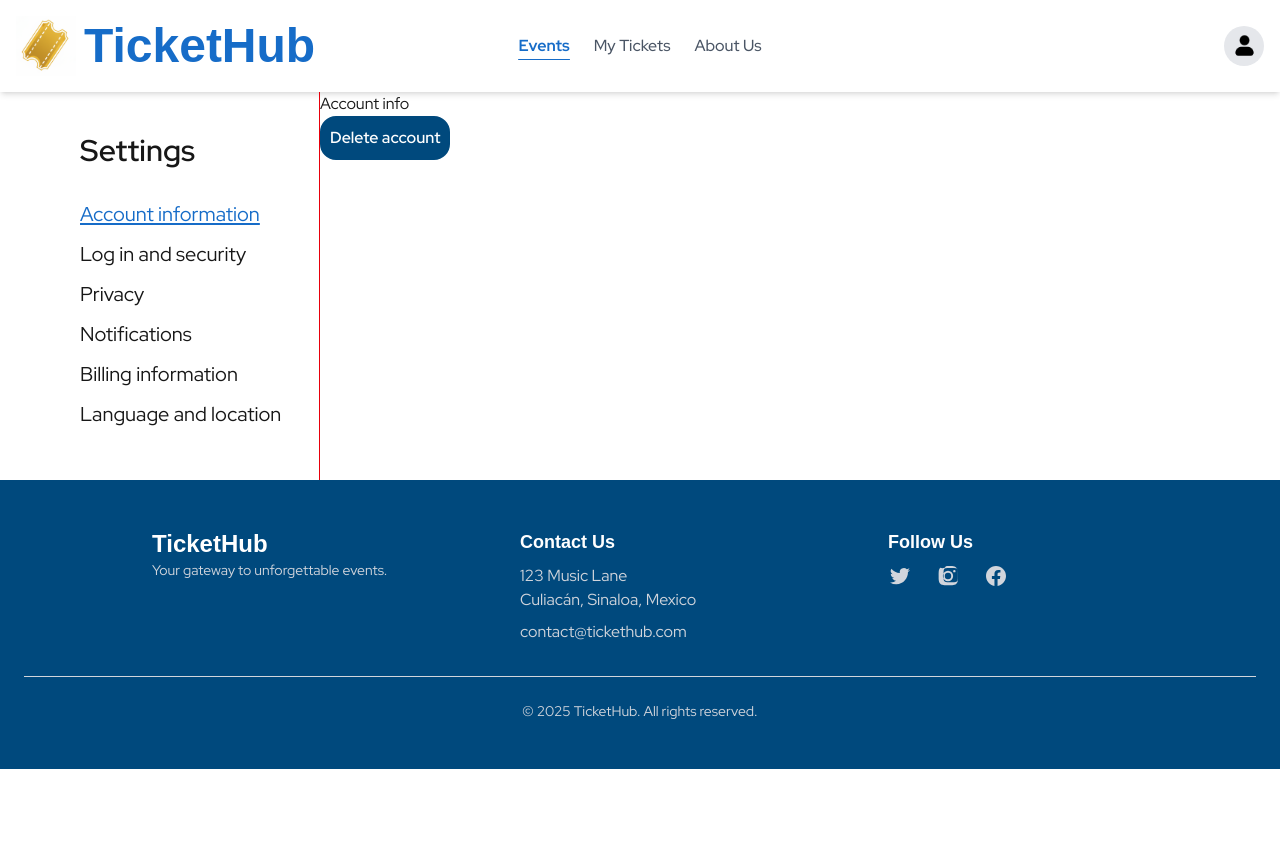
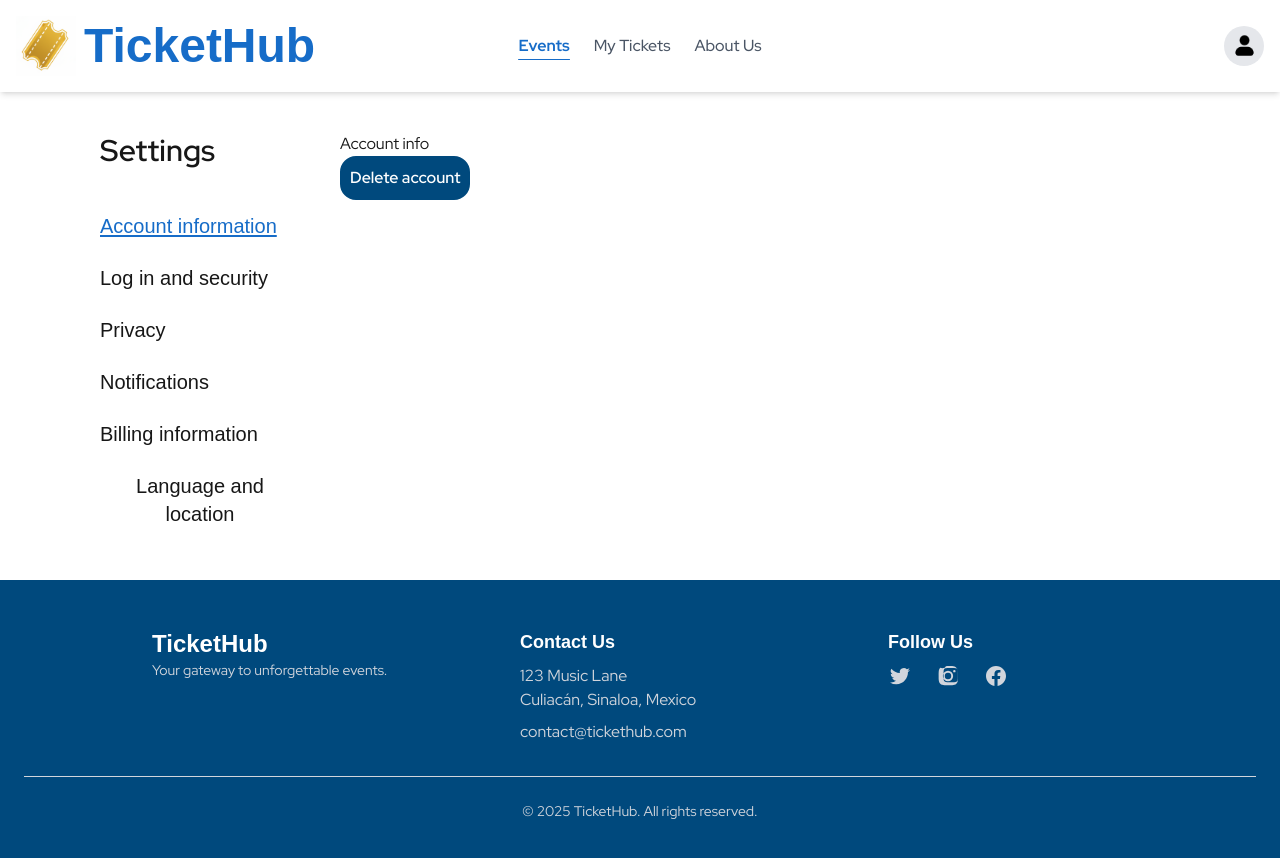
Before and after one commit to Lihn2254/tickethub, a Next.js app in the folder frontend/: page /settings in a window 1280 px wide. Shown: the top 858 px of the page. Before the commit the page ends 800 px from the top, so only its background shows below. Built offline with nearby package versions, Linux system fonts and the light colour scheme; sample sign-in values are in the browser's storage; a web font is replaced by a local one.

Commit message:
Style improvements to /settings

```diff
--- a/frontend/src/app/(main)/settings/page.tsx
+++ b/frontend/src/app/(main)/settings/page.tsx
@@ -19,17 +19,24 @@ export default function Settings() {
       case 0: {
         return <AccountInfo />;
       }
+      default: {
+        return null;
+      }
     }
   };
 
   return (
-    <div className="flex flex-row">
-      <section className="w-1/4 pl-20 pt-10 pb-10 border-r border-r-red-600">
-        <span className="font-semibold text-3xl">Settings</span>
+    <div className="flex flex-row py-10">
+      <section className="w-1/4 pl-20">
+        <span className="font-semibold text-3xl pl-5">Settings</span>
         <nav className="flex align-top pt-8">
           <ul className="text-xl w-full">
             {navItems.map((item) => (
-              <li key={item.key} className="mb-3 hover:bg-gray-200">
+              <li
+                key={item.key}
+                onClick={() => setNavItem(item.key)}
+                className="hover:bg-gray-200 rounded-2xl options-list funnel-text font-light"
+              >
                 <button
                   type="button"
                   onClick={() => setNavItem(item.key)}
@@ -46,7 +53,10 @@ export default function Settings() {
           </ul>
         </nav>
       </section>
-      {renderSelectedCategory()}
+      <section className="px-5">
+        {renderSelectedCategory()}
+      </section>
+
     </div>
   );
 }
--- a/frontend/src/app/globals.css
+++ b/frontend/src/app/globals.css
@@ -79,7 +79,7 @@ body {
   }
 
   .options-list{
-    @apply pl-5 pr-5 pt-3 pb-3;
+    @apply px-5 py-3;
   }
 }
 
```
